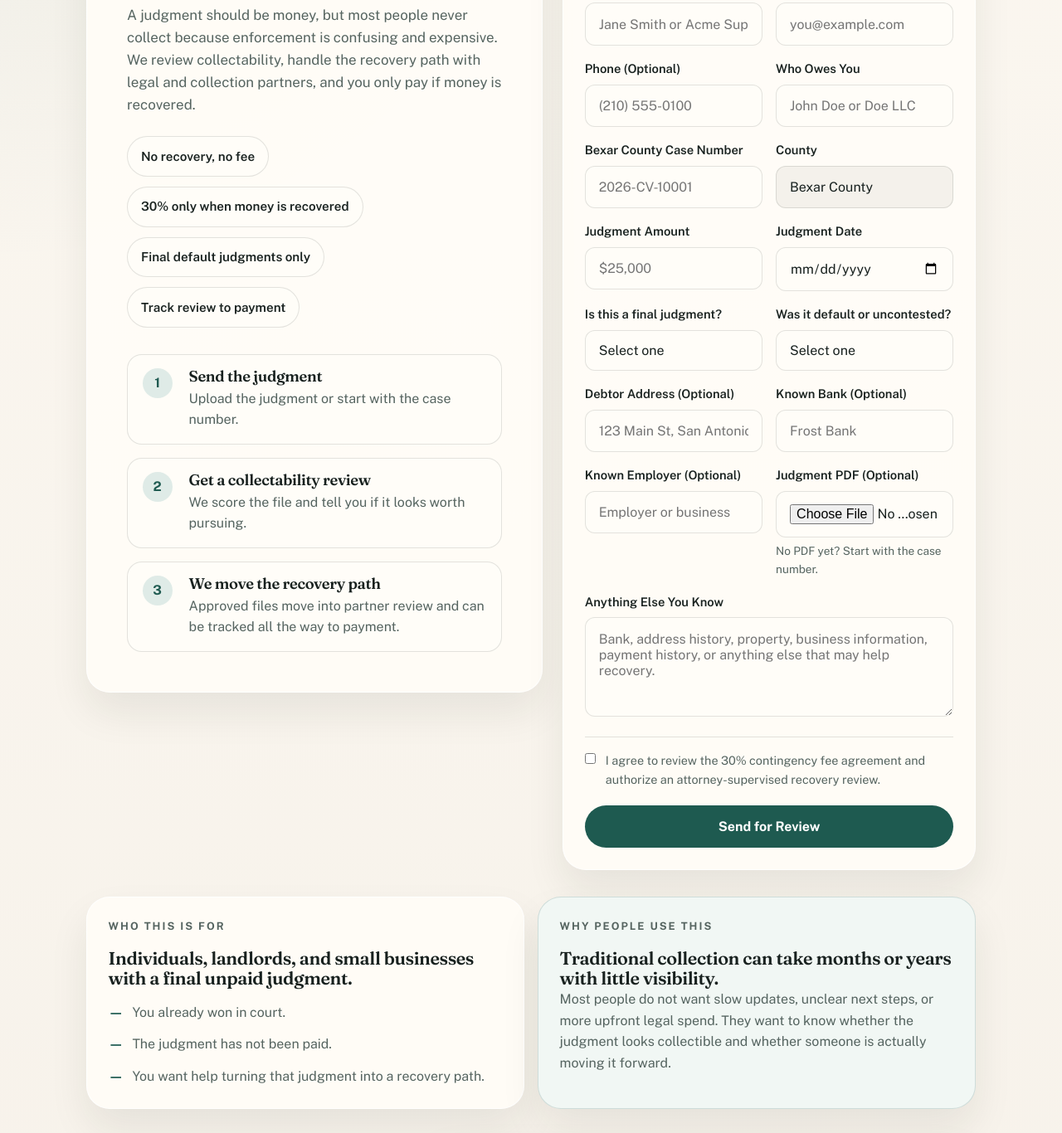
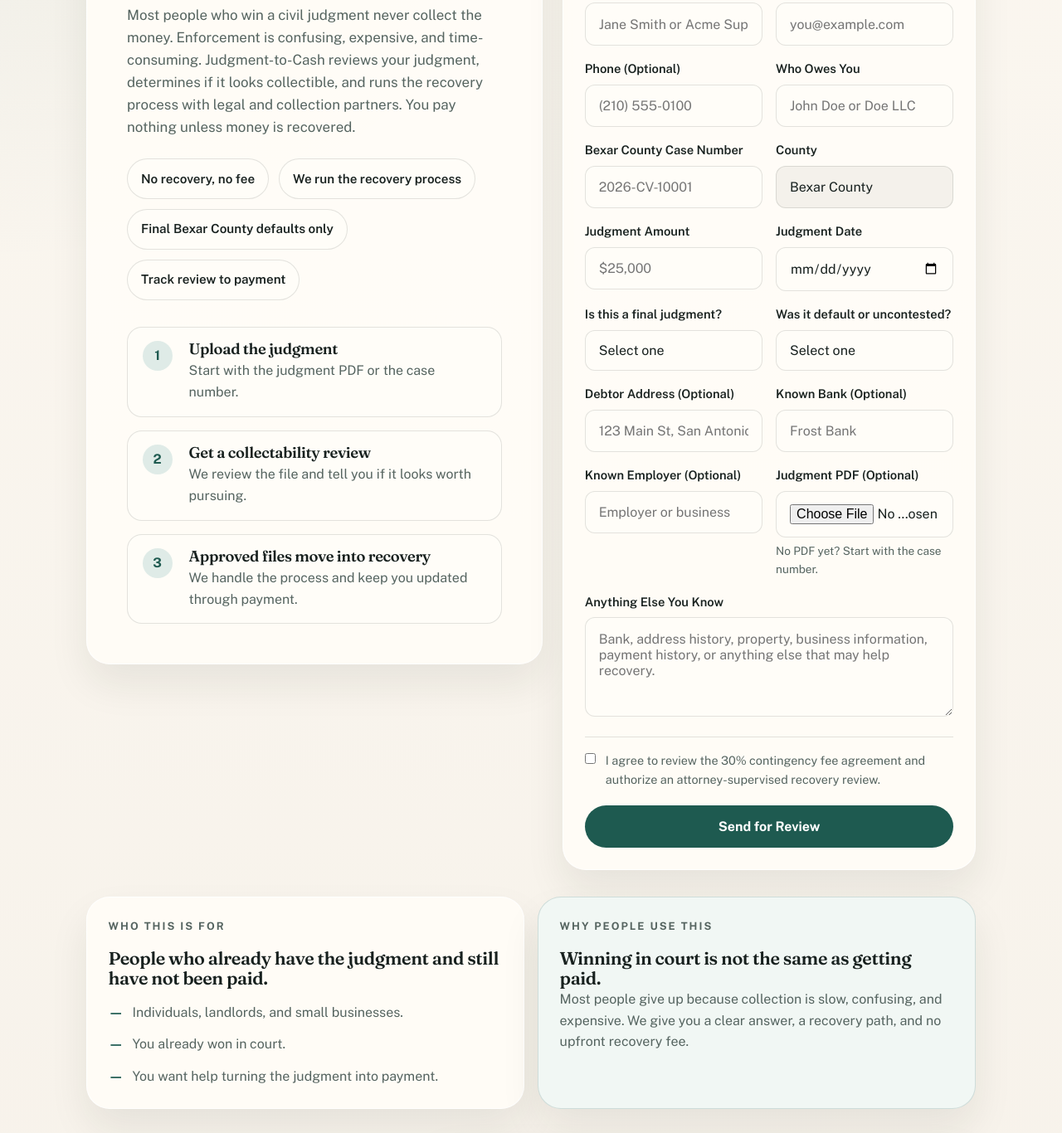
Before and after one commit to shinertx/judgment-to-cash, a website: page landing/index.html in a window 1280 px wide. Shown: the part 430-1796 px from the top of the page at 83% size. Drawn offline with nearby package versions, Linux system fonts and the light colour scheme.

Commit message:
refactor: sharpen homepage value proposition

```diff
--- a/landing/index.html
+++ b/landing/index.html
@@ -29,12 +29,12 @@
       <section class="hero-copy">
         <p class="eyebrow">Final unpaid Bexar County default judgments</p>
         <h1>You already won. Now get paid.</h1>
-        <p class="hero-lead">A judgment should be money, but most people never collect because enforcement is confusing and expensive. We review collectability, handle the recovery path with legal and collection partners, and you only pay if money is recovered.</p>
+        <p class="hero-lead">Most people who win a civil judgment never collect the money. Enforcement is confusing, expensive, and time-consuming. Judgment-to-Cash reviews your judgment, determines if it looks collectible, and runs the recovery process with legal and collection partners. You pay nothing unless money is recovered.</p>
 
         <ul class="proof-list">
           <li>No recovery, no fee</li>
-          <li>30% only when money is recovered</li>
-          <li>Final default judgments only</li>
+          <li>We run the recovery process</li>
+          <li>Final Bexar County defaults only</li>
           <li>Track review to payment</li>
         </ul>
 
@@ -42,22 +42,22 @@
           <div class="step">
             <span class="step-number">1</span>
             <div>
-              <h2>Send the judgment</h2>
-              <p>Upload the judgment or start with the case number.</p>
+              <h2>Upload the judgment</h2>
+              <p>Start with the judgment PDF or the case number.</p>
             </div>
           </div>
           <div class="step">
             <span class="step-number">2</span>
             <div>
               <h2>Get a collectability review</h2>
-              <p>We score the file and tell you if it looks worth pursuing.</p>
+              <p>We review the file and tell you if it looks worth pursuing.</p>
             </div>
           </div>
           <div class="step">
             <span class="step-number">3</span>
             <div>
-              <h2>We move the recovery path</h2>
-              <p>Approved files move into partner review and can be tracked all the way to payment.</p>
+              <h2>Approved files move into recovery</h2>
+              <p>We handle the process and keep you updated through payment.</p>
             </div>
           </div>
         </div>
@@ -66,7 +66,7 @@
       <aside id="start" class="form-panel">
         <p class="eyebrow">Start here</p>
         <h2>Send your judgment for review.</h2>
-        <p class="form-intro">Tell us what you know. If the file is strong enough, we advance the recovery costs and move it forward.</p>
+        <p class="form-intro">Upload the judgment, answer a few questions, and we will tell you whether it looks worth pursuing.</p>
 
         <div class="mini-note">
           <strong>Current fee:</strong> 30% of recovered funds. We advance approved recovery costs and only get paid if money is recovered.
@@ -190,18 +190,18 @@
     <div class="container support-grid">
       <article class="support-card">
         <p class="eyebrow">Who this is for</p>
-        <h2>Individuals, landlords, and small businesses with a final unpaid judgment.</h2>
+        <h2>People who already have the judgment and still have not been paid.</h2>
         <ul class="detail-list">
+          <li>Individuals, landlords, and small businesses.</li>
           <li>You already won in court.</li>
-          <li>The judgment has not been paid.</li>
-          <li>You want help turning that judgment into a recovery path.</li>
+          <li>You want help turning the judgment into payment.</li>
         </ul>
       </article>
 
       <article class="support-card support-card-contrast">
         <p class="eyebrow">Why people use this</p>
-        <h2>Traditional collection can take months or years with little visibility.</h2>
-        <p>Most people do not want slow updates, unclear next steps, or more upfront legal spend. They want to know whether the judgment looks collectible and whether someone is actually moving it forward.</p>
+        <h2>Winning in court is not the same as getting paid.</h2>
+        <p>Most people give up because collection is slow, confusing, and expensive. We give you a clear answer, a recovery path, and no upfront recovery fee.</p>
       </article>
     </div>
   </section>
```
